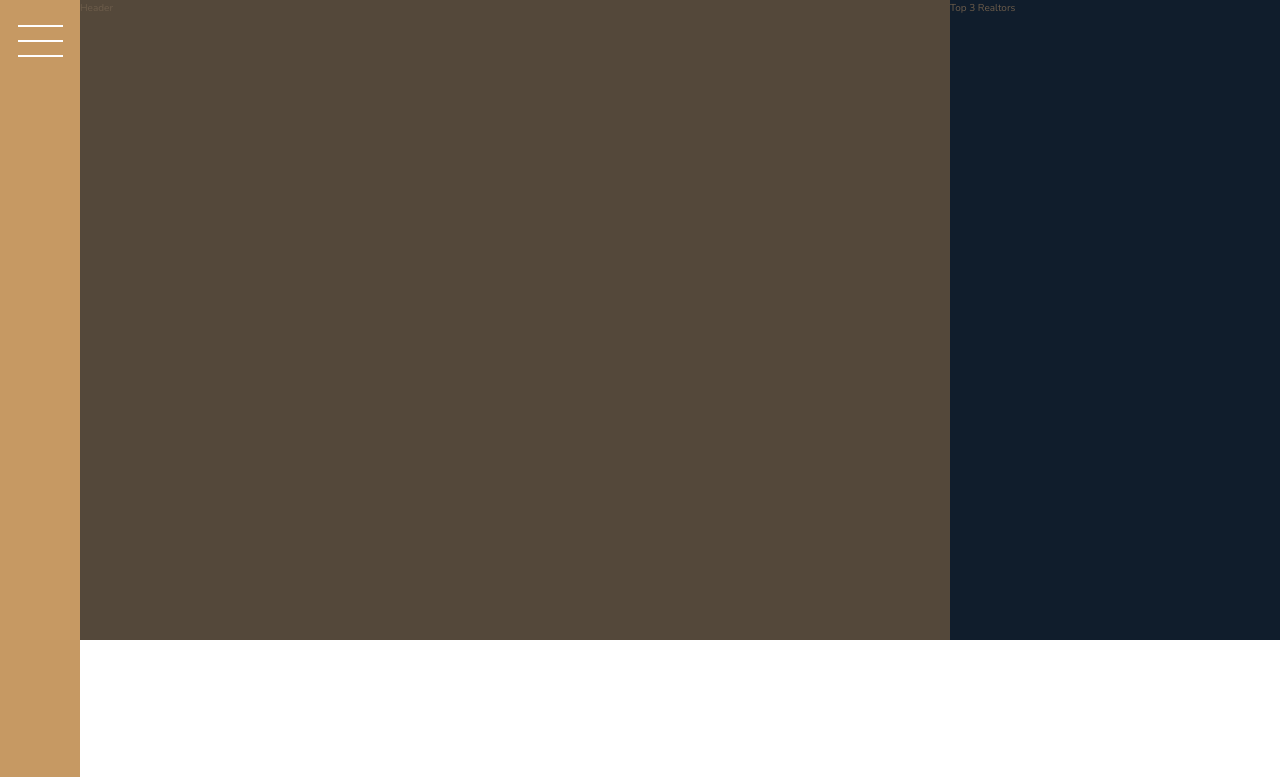
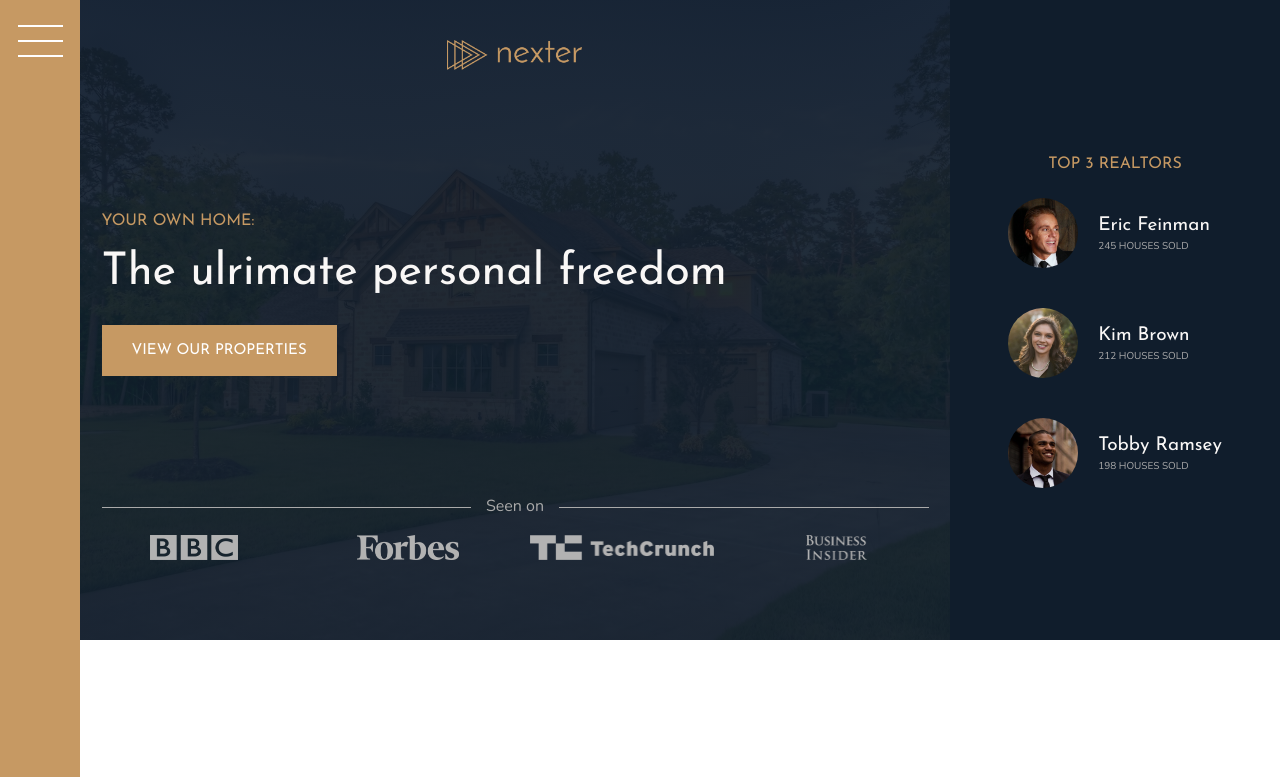
Before and after one commit to ayush-devshark/Nexter-project, a website: page index.html in a window 1280 px wide. Shown: the top 777 px of the page. Drawn offline with nearby package versions, Linux system fonts and the light colour scheme.

Commit message:
Adding Header and Realtors section

```diff
--- a/index.html
+++ b/index.html
@@ -17,9 +17,43 @@
     <body class="container">
         <div class="sidebar"><button class="nav-btn"> </button></div>
 
-        <header class="header">Header</header>
+        <header class="header">
+            <img src="img/logo.png" alt="" class="header__logo">
+            <h3 class="heading-3">Your own home:</h3>
+            <h1 class="heading-1">The ulrimate personal freedom</h1>
+            <button class='btn header__btn'>View our properties</button>
+            <div class="header__seenon-text">Seen on</div>
+            <div class="header__seenon-logos">
+                <img src="img/logo-bbc.png" alt="Seen on logo 1">
+                <img src="img/logo-forbes.png" alt="Seen on logo 2">
+                <img src="img/logo-techcrunch.png" alt="Seen on logo 3">
+                <img src="img/logo-bi.png" alt="Seen on logo 4">
+            </div>
+        </header>
 
-        <div class="realtors">Top 3 Realtors</div>
+        <div class="realtors">
+            <h3 class="heading-3">Top 3 Realtors</h3>
+            <div class="realtors__list">
+                <img src="img/realtor-1.jpeg" alt="Realtor 1" class='realtors__img'>
+                <div class="realtoes__details">
+                    <h4 class="heading-4 heading-4--light">Eric Feinman </h4>
+                    <p class="realtors__sold">245 houses sold</p>
+                </div>
+
+                <img src="img/realtor-2.jpeg" alt="Realtor 2" class='realtors__img'>
+                <div class="realtoes__details">
+                    <h4 class="heading-4 heading-4--light">Kim Brown</h4>
+                    <p class="realtors__sold">212 houses sold</p>
+                </div>
+
+
+                <img src="img/realtor-3.jpeg" alt="Realtor 3" class='realtors__img'>
+                <div class="realtoes__details">
+                    <h4 class="heading-4 heading-4--light">Tobby Ramsey </h4>
+                    <p class="realtors__sold">198 houses sold</p>
+                </div>
+            </div>
+        </div>
 
         <section class="features">
             <div class="feature">
--- a/sass/_header.scss
+++ b/sass/_header.scss
@@ -1,4 +1,60 @@
 .header {
     background-color: $color-grey-dark-1;
     grid-column: full-start/col-end 6;
+    background-image: linear-gradient(
+            rgba($color-secondary, 0.93),
+            rgba($color-secondary, 0.93)
+        ),
+        url(../img/hero.jpeg);
+
+    background-size: cover;
+    background-position: center;
+    padding: 8rem;
+    padding-top: 4rem;
+
+    display: grid;
+    grid-template-rows: 1fr min-content 6rem 1fr;
+    grid-template-columns: max-content;
+    row-gap: 1.5rem;
+    justify-content: center;
+
+    &__logo {
+        height: 3rem;
+        justify-self: center;
+    }
+
+    &__btn {
+        align-self: start;
+        justify-self: start;
+    }
+
+    &__seenon-text {
+        display: grid;
+        grid-template-columns: 1fr max-content 1fr;
+        column-gap: 1.5rem;
+        align-items: center;
+
+        font-size: 1.6rem;
+        color: $color-grey-light-2;
+
+        &::before,
+        &::after {
+            content: '';
+            height: 1px;
+            display: block;
+            background-color: currentColor;
+        }
+    }
+
+    &__seenon-logos {
+        display: grid;
+        grid-template-columns: repeat(4, 1fr);
+        column-gap: 3rem;
+        justify-items: center;
+
+        img {
+            height: 2.5rem;
+            filter: brightness(70%);
+        }
+    }
 }
--- a/sass/_realtors.scss
+++ b/sass/_realtors.scss
@@ -1,4 +1,30 @@
 .realtors {
     background-color: $color-secondary;
     grid-column: col-start 7 / full-end;
+    padding: 3rem;
+    display: grid;
+    justify-content: center;
+    align-content: center;
+    row-gap: 2rem;
+    justify-items: center;
+
+    &__list {
+        display: grid;
+        grid-template-columns: min-content max-content;
+        column-gap: 2rem;
+        row-gap: 5vh;
+        align-items: center;
+    }
+
+    &__img {
+        width: 7rem;
+        border-radius: 50%;
+        display: block;
+    }
+
+    &__sold {
+        text-transform: uppercase;
+        color: $color-grey-light-2;
+        margin-top: -3px;
+    }
 }
--- a/sass/_typography.scss
+++ b/sass/_typography.scss
@@ -5,6 +5,9 @@
 
 .heading-1 {
     @extend %heading;
+    font-size: 4.5rem;
+    color: $color-grey-light-1;
+    line-height: 1;
 }
 
 .heading-2 {
```
Also changed, not shown: css/style.css.
